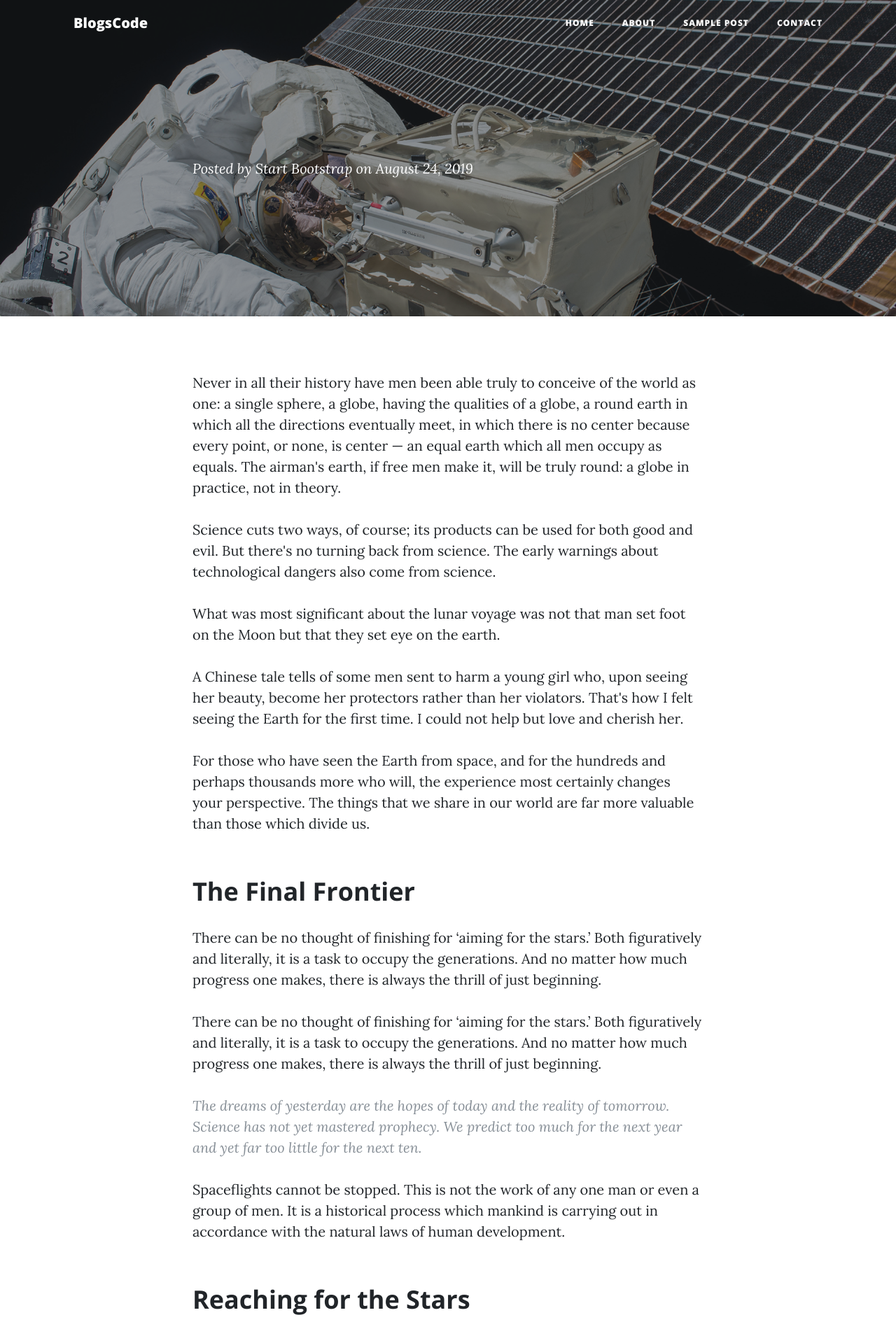
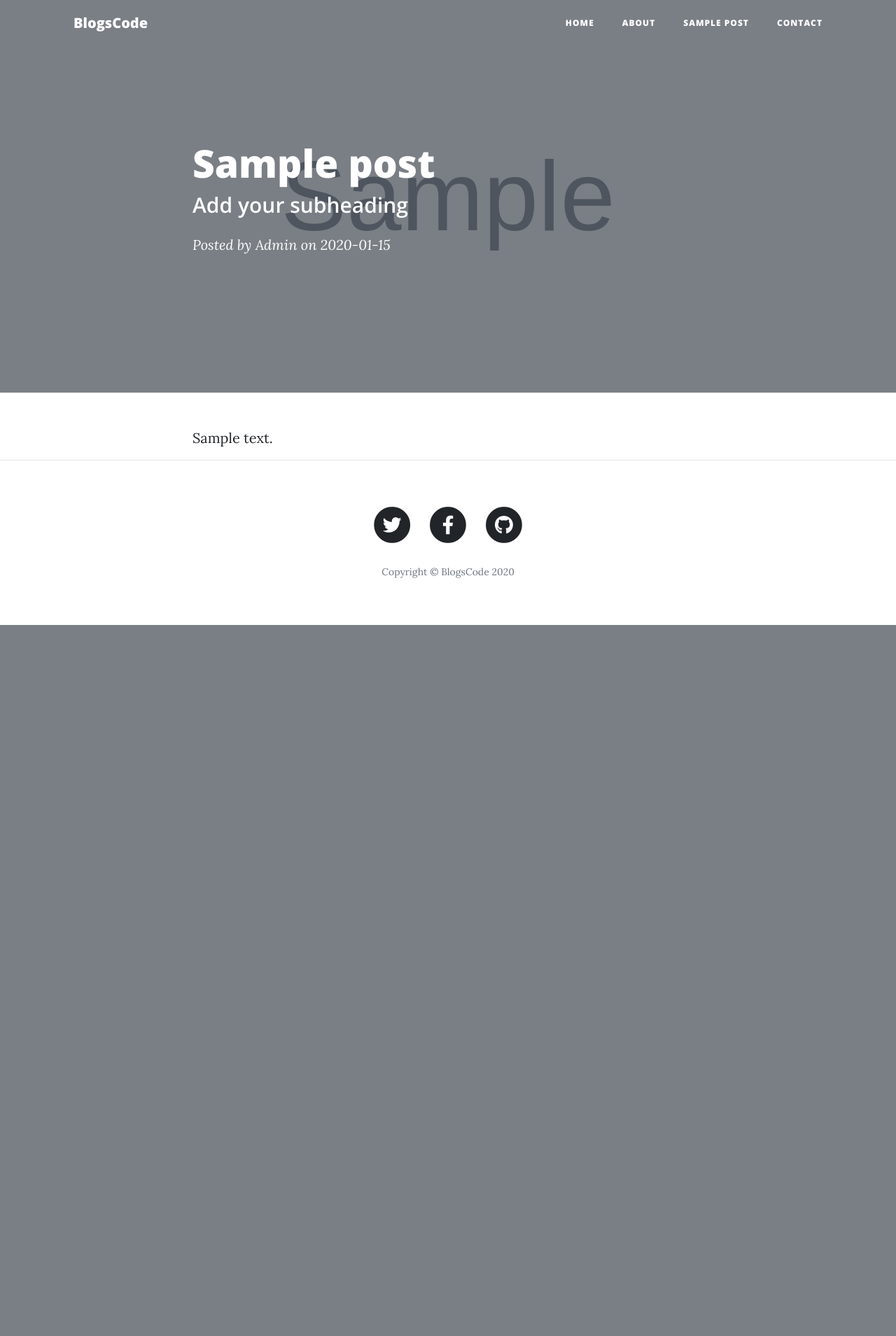
Before and after one commit to deepanshdubey/blogsite, a Flask app: a page that uses templates/post.html in a window 1280 px wide. Shown: the top 1909 px of the page at 70% size. After the commit the page ends 893 px from the top, so only its background shows below. Run offline with Flask 2, Linux system fonts and the light colour scheme; tables that the repository leaves empty hold one stand-in row (values such as "Sample post"); grey boxes marked "Sample" are stand-in pictures; some libraries are stand-ins or nearby versions.

Commit message:
Post page updated

```diff
--- a/main.py
+++ b/main.py
@@ -4,7 +4,6 @@ from datetime import datetime
 import json
 import pymysql
 pymysql.install_as_MySQLdb()
-
 
 with open('C:/Users/fangs/PycharmProjects/blogsite/templates/config.json', 'r') as c:
     params = json.load(c)["params"]
@@ -29,8 +28,9 @@ class Posts(db.Model):
     sno = db.Column(db.Integer, primary_key=True)
     title = db.Column(db.String(80), unique=False, nullable=False)
     slug = db.Column(db.String(30),  nullable=False)
-    content = db.Column(db.String(120),  nullable=False)
+    content = db.Column(db.String(200),  nullable=False)
     date = db.Column(db.String(12),  nullable=True)
+    img_name = db.Column(db.String(12), nullable=True)
 
 
 @app.route("/")
@@ -39,18 +39,18 @@ def home():
 
 @app.route("/about")
 def about():
-    return render_template('about.html')
+    return render_template('about.html', params=params)
 
 @app.route("/post/<string:post_slug>", methods=['GET'])
 def post_route(post_slug):
     post = Posts.query.filter_by(slug=post_slug).first()
 
-    return render_template('post.html',  post=post)
+    return render_template('post.html', params=params, post=post)
 
 
 @app.route("/contact", methods=['GET', 'POST'])
 def contact():
-    if(request.method=='POST'):
+    if request.method == 'POST':
         name = request.form.get('name')
         email = request.form.get('email')
         phone = request.form.get('phone')
@@ -61,4 +61,4 @@ def contact():
         db.session.commit()
     return render_template('contact.html')
 
-app.run(debug=True)
+app.run(debug = True)
--- a/templates/about.html
+++ b/templates/about.html
@@ -23,9 +23,7 @@
   <div class="container">
     <div class="row">
       <div class="col-lg-8 col-md-10 mx-auto">
-        <p>Lorem ipsum dolor sit amet, consectetur adipisicing elit. Saepe nostrum ullam eveniet pariatur voluptates odit, fuga atque ea nobis sit soluta odio, adipisci quas excepturi maxime quae totam ducimus consectetur?</p>
-        <p>Lorem ipsum dolor sit amet, consectetur adipisicing elit. Eius praesentium recusandae illo eaque architecto error, repellendus iusto reprehenderit, doloribus, minus sunt. Numquam at quae voluptatum in officia voluptas voluptatibus, minus!</p>
-        <p>Lorem ipsum dolor sit amet, consectetur adipisicing elit. Aut consequuntur magnam, excepturi aliquid ex itaque esse est vero natus quae optio aperiam soluta voluptatibus corporis atque iste neque sit tempora!</p>
+        <p>{{params['about_text']}}</p>
       </div>
     </div>
   </div>
--- a/templates/config.json
+++ b/templates/config.json
@@ -4,6 +4,7 @@
     "local_uri": "mysql://root:@localhost/blogscode",
     "prod_uri": "mysql://root:@localhost/blogscode",
     "post_title": "Blogs-Code",
-    "tag_line": "Welcome to the blog"
+    "tag_line": "Welcome to the blog",
+    "about_text": "Hi, this is just an initial prototype of my own blog site."
   }
 }
--- a/templates/post.html
+++ b/templates/post.html
@@ -5,17 +5,18 @@
 
 
   <!-- Page Header -->
-  <header class="masthead" style="background-image: url(' {{url_for('static', filename= 'img/post-bg.jpg' )}}')">
+  {% set fname = 'img/' + post.img_name %}
+  <header class="masthead" style="background-image: url('   {{url_for('static' , filename=fname)}}')">
     <div class="overlay"></div>
     <div class="container">
       <div class="row">
         <div class="col-lg-8 col-md-10 mx-auto">
           <div class="post-heading">
-            <h1></h1>
-            <h2 class="subheading"></h2>
+            <h1>{{post.title}}</h1>
+            <h2 class="subheading">Add your subheading</h2>
             <span class="meta">Posted by
-              <a href="#">Start Bootstrap</a>
-              on August 24, 2019</span>
+              <a href="#">Admin</a>
+              on {{post.date}}</span>
           </div>
         </div>
       </div>
@@ -27,42 +28,7 @@
     <div class="container">
       <div class="row">
         <div class="col-lg-8 col-md-10 mx-auto">
-          <p>Never in all their history have men been able truly to conceive of the world as one: a single sphere, a globe, having the qualities of a globe, a round earth in which all the directions eventually meet, in which there is no center because every point, or none, is center — an equal earth which all men occupy as equals. The airman's earth, if free men make it, will be truly round: a globe in practice, not in theory.</p>
-
-          <p>Science cuts two ways, of course; its products can be used for both good and evil. But there's no turning back from science. The early warnings about technological dangers also come from science.</p>
-
-          <p>What was most significant about the lunar voyage was not that man set foot on the Moon but that they set eye on the earth.</p>
-
-          <p>A Chinese tale tells of some men sent to harm a young girl who, upon seeing her beauty, become her protectors rather than her violators. That's how I felt seeing the Earth for the first time. I could not help but love and cherish her.</p>
-
-          <p>For those who have seen the Earth from space, and for the hundreds and perhaps thousands more who will, the experience most certainly changes your perspective. The things that we share in our world are far more valuable than those which divide us.</p>
-
-          <h2 class="section-heading">The Final Frontier</h2>
-
-          <p>There can be no thought of finishing for ‘aiming for the stars.’ Both figuratively and literally, it is a task to occupy the generations. And no matter how much progress one makes, there is always the thrill of just beginning.</p>
-
-          <p>There can be no thought of finishing for ‘aiming for the stars.’ Both figuratively and literally, it is a task to occupy the generations. And no matter how much progress one makes, there is always the thrill of just beginning.</p>
-
-          <blockquote class="blockquote">The dreams of yesterday are the hopes of today and the reality of tomorrow. Science has not yet mastered prophecy. We predict too much for the next year and yet far too little for the next ten.</blockquote>
-
-          <p>Spaceflights cannot be stopped. This is not the work of any one man or even a group of men. It is a historical process which mankind is carrying out in accordance with the natural laws of human development.</p>
-
-          <h2 class="section-heading">Reaching for the Stars</h2>
-
-          <p>As we got further and further away, it [the Earth] diminished in size. Finally it shrank to the size of a marble, the most beautiful you can imagine. That beautiful, warm, living object looked so fragile, so delicate, that if you touched it with a finger it would crumble and fall apart. Seeing this has to change a man.</p>
-
-          <a href="#">
-            <img class="img-fluid" src="img/post-sample-image.jpg" alt="">
-          </a>
-          <span class="caption text-muted">To go places and do things that have never been done before – that’s what living is all about.</span>
-
-          <p>Space, the final frontier. These are the voyages of the Starship Enterprise. Its five-year mission: to explore strange new worlds, to seek out new life and new civilizations, to boldly go where no man has gone before.</p>
-
-          <p>As I stand out here in the wonders of the unknown at Hadley, I sort of realize there’s a fundamental truth to our nature, Man must explore, and this is exploration at its greatest.</p>
-
-          <p>Placeholder text by
-            <a href="http://spaceipsum.com/">Space Ipsum</a>. Photographs by
-            <a href="https://www.flickr.com/photos/nasacommons/">NASA on The Commons</a>.</p>
+         {{post.content}}
         </div>
       </div>
     </div>
```
